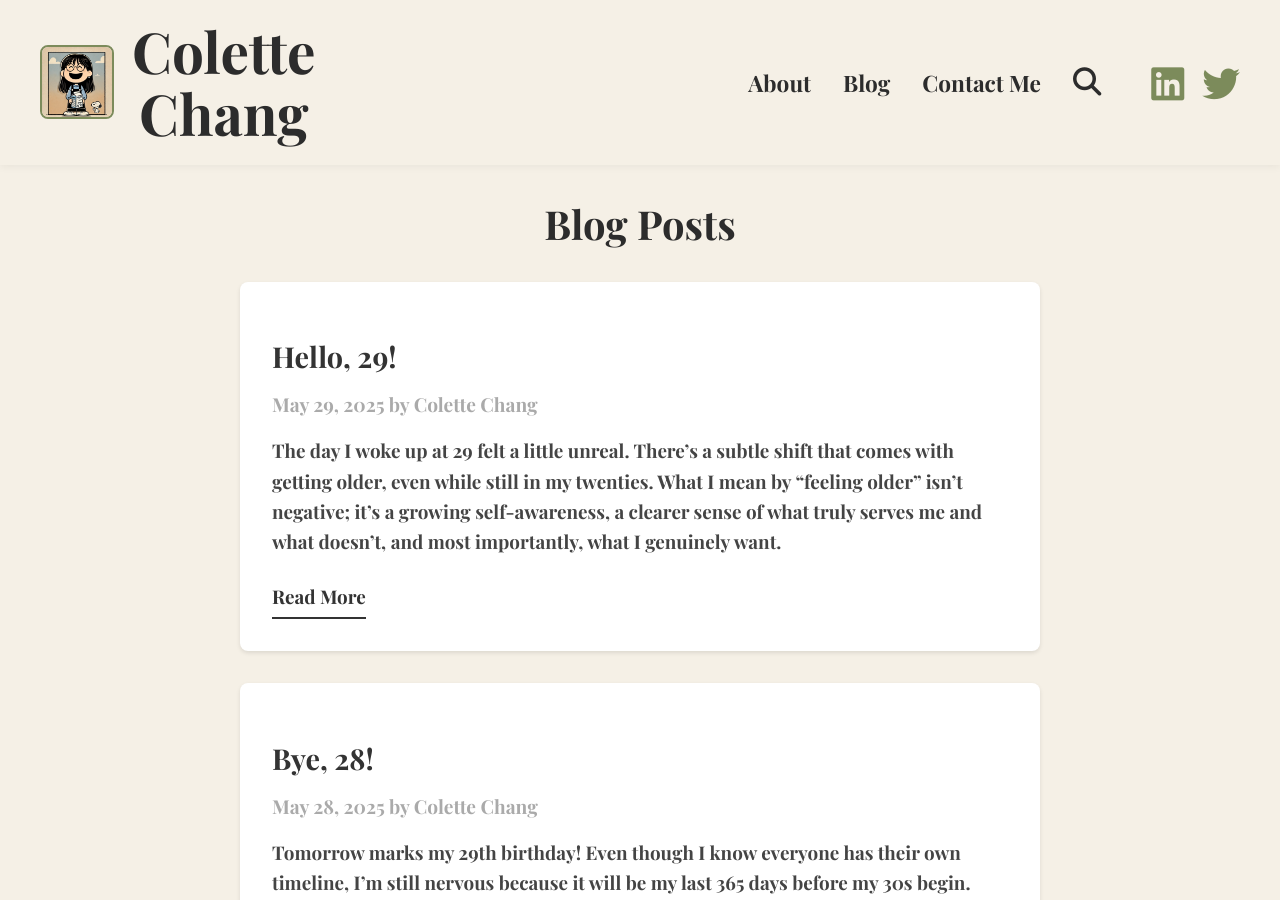
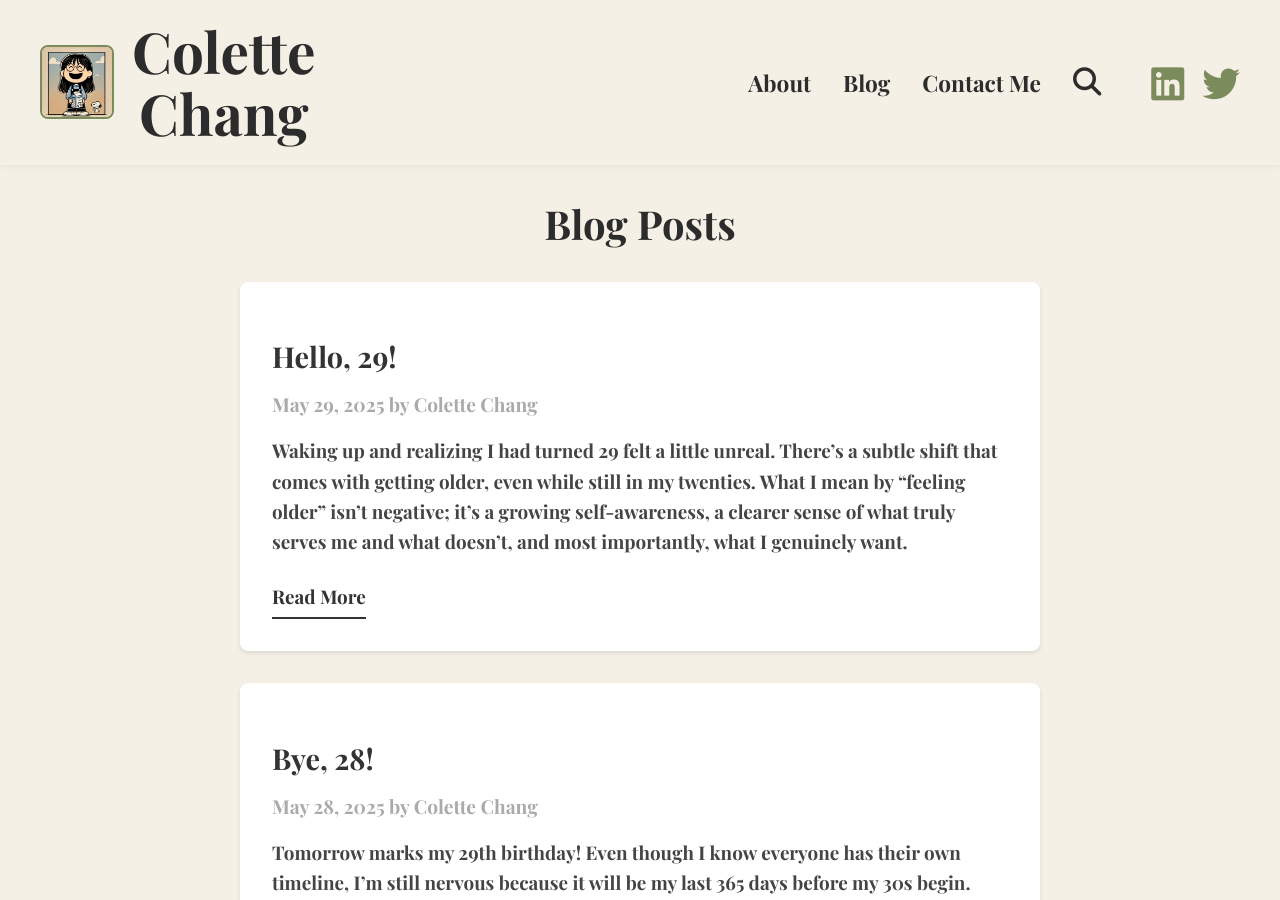
Before and after one commit to ColetteChang/colettechang.github.io, a Jekyll site: the page built from blog/index.html, in a window 1280 px wide and 900 px high. Built offline with Jekyll 4.4.1, drawn with Linux system fonts in a browser that asks for light colours.

Commit message:
Update post content and formatting

```diff
--- a/_posts/2025-05-29-hello-29.md
+++ b/_posts/2025-05-29-hello-29.md
@@ -7,7 +7,7 @@ categories: [Thought]
 tags: [Birthday, Life Lessons]
 ---
 
-The day I woke up at 29 felt a little unreal. There's a subtle shift that comes with getting older, even while still in my twenties. What I mean by "feeling older" isn't negative; it's a growing self-awareness, a clearer sense of what truly serves me and what doesn't, and most importantly, what I genuinely want.
+Waking up and realizing I had turned 29 felt a little unreal. There's a subtle shift that comes with getting older, even while still in my twenties. What I mean by "feeling older" isn't negative; it's a growing self-awareness, a clearer sense of what truly serves me and what doesn't, and most importantly, what I genuinely want.
 
 Let me give you a recent example. On my birthday night, my boyfriend and I were walking home from Club A Steakhouse on 58th Street to our apartment on 14th Street. He asked if I wanted ice cream. My immediate thought went to Google Maps, a slight flutter of "ants in my pants," because I did want ice cream, but I knew the specific place I was craving was closed. This meant if I settled for a random new spot, it probably wouldn't be as good as I hoped. So, I turned the question back to him, asking if he wanted any dessert. He usually likes cookies, and we briefly considered ordering his favorite cookies to create our own cookie sundae with supermarket ice cream. But those cookie stores were also closed. In the end, we returned home with no dessert, just sparkling water, on my birthday night.
 
```
